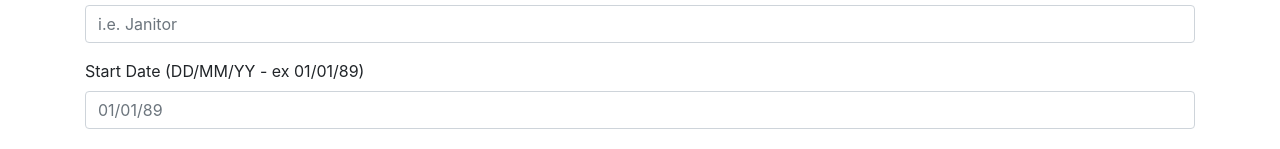
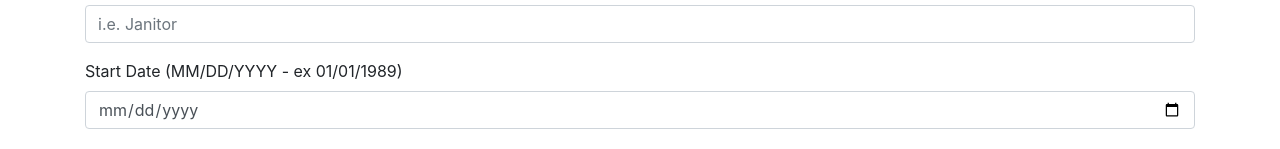
Before and after one commit to vargasve/group6Tracker, a plain HTML site: page index.html in a window 1280 px wide. Shown: the part 647-796 px from the top of the page. Drawn offline with nearby package versions, Linux system fonts and the light colour scheme; no server answers.

Commit message:
made adjustments to JS file

```diff
--- a/assets/javascript/app.js
+++ b/assets/javascript/app.js
@@ -56,6 +56,7 @@ $("#submit").on("click", function (event) {
     var employeeStartDate = $("#employee-startdate").val().trim();
     var employeeMonthlyRate = $("#employee-monthlyrate").val().trim();
 
+
     database.ref("/employeeData").push({
         employeeName: employeeName,
         employeeRole: employeeRole,
@@ -84,9 +85,12 @@ database.ref("/employeeData").on("value", function (snapshot) {
         var employeeStartDate = childSnapshot.val().employeeStartDate;
         var employeeMonthlyRate = childSnapshot.val().employeeMonthlyRate;
 
+
+
         console.log(employeeStartDate);
 
         var startDate = new Date(employeeStartDate);
+        employeeStartDate = moment(startDate).format("MM-DD-YYYY");
         var currentDate = new Date();
 
         console.log(currentDate);
@@ -104,7 +108,6 @@ database.ref("/employeeData").on("value", function (snapshot) {
             employeeMonthlyRate = "$" + employeeMonthlyRate;
         }
 
-
         console.log("employeeBilled:  " + employeeBilled);
         // Show form stuff
         var newRow = $("<tr>");
--- a/index.html
+++ b/index.html
@@ -74,8 +74,8 @@
                             <input type="text" class="form-control" id="employee-role" placeholder="i.e. Janitor">
                         </div>
                         <div class="form-group">
-                            <label for="employee-startdate">Start Date (DD/MM/YY - ex 01/01/89)</label>
-                            <input type="text" class="form-control" id="employee-startdate" placeholder="01/01/89">
+                            <label for="employee-startdate">Start Date (MM/DD/YYYY - ex 01/01/1989)</label>
+                            <input type="date" class="form-control" id="employee-startdate" placeholder="01/01/89">
                         </div>
                         <div class="form-group">
                             <label for="employee-monthlyrate">Monthly Rate</label>
```
